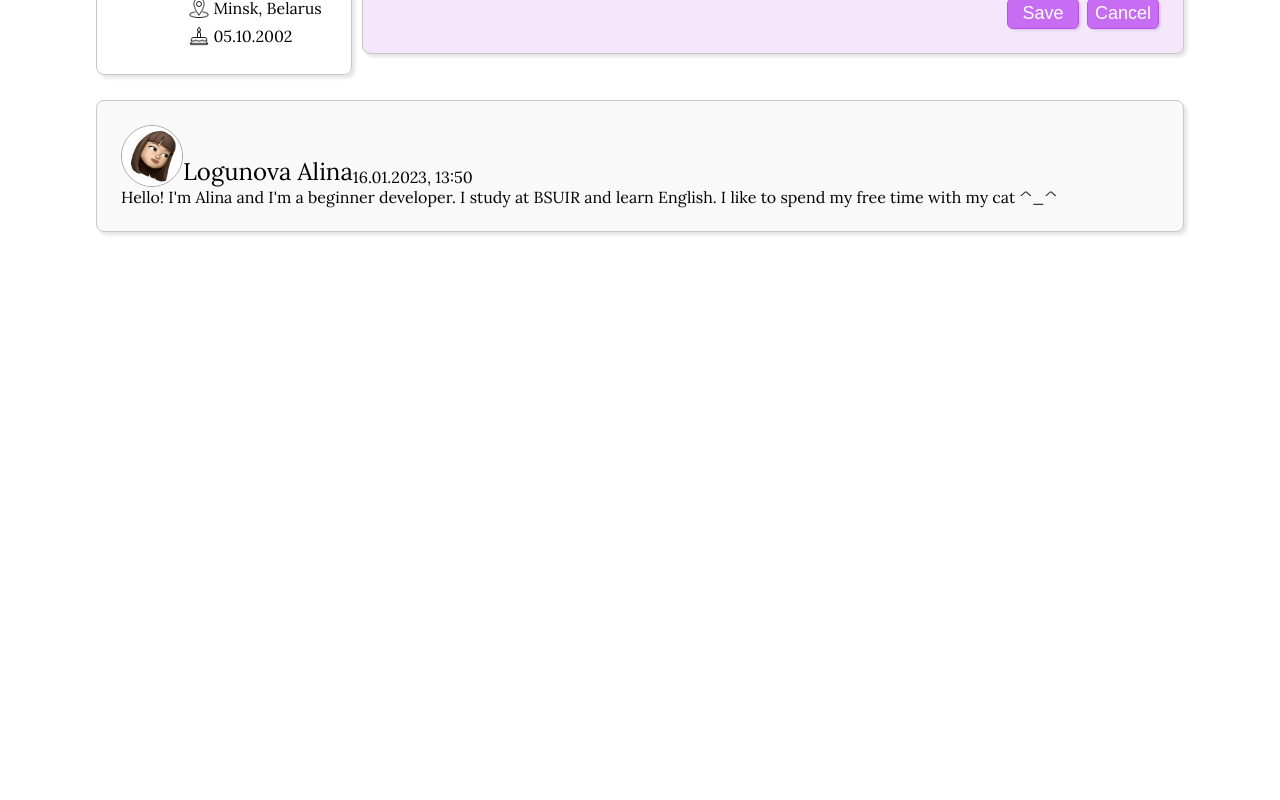
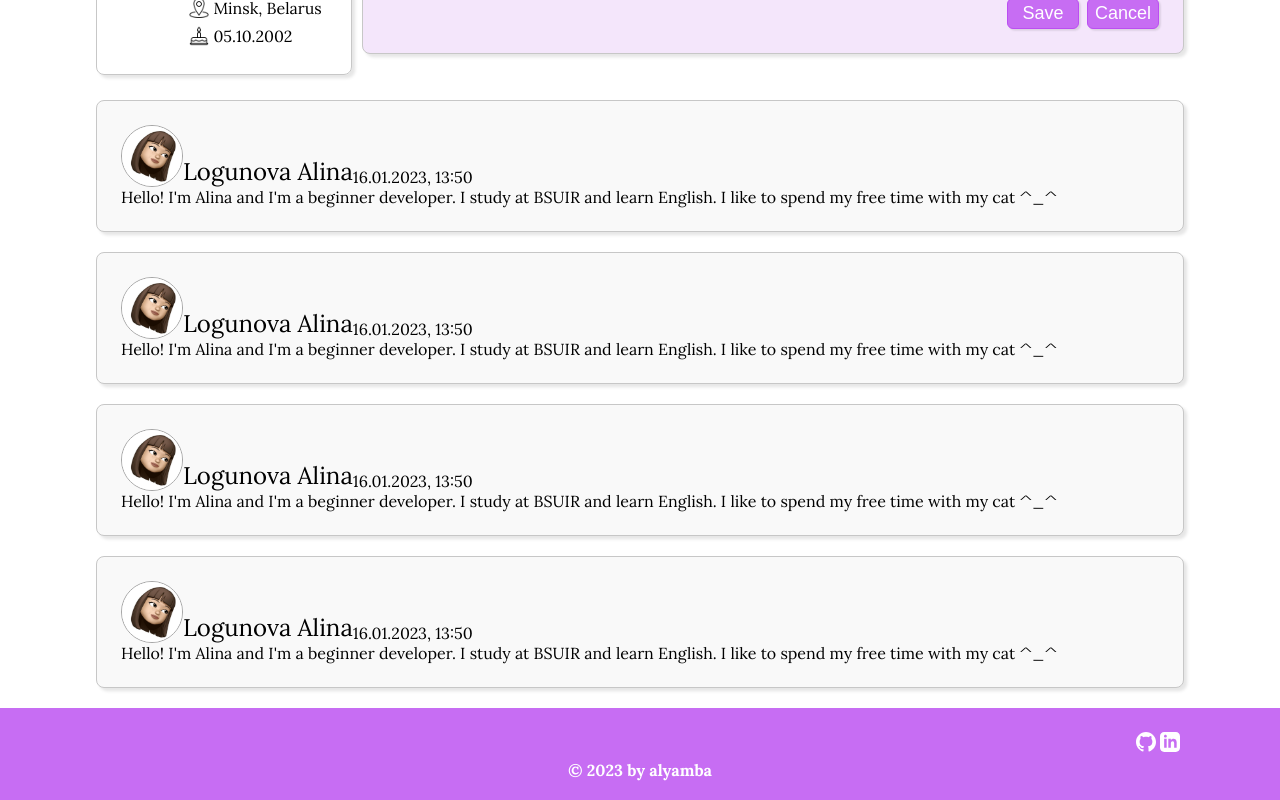
Before and after one commit to alyamba/blog-project, a React (Create React App) app: page / in a window 1280 px wide. Shown: the part 217-1017 px from the top of the page. Before the commit the page ends 800 px from the top, so only its background shows below. Built offline with nearby package versions, Linux system fonts and the light colour scheme; the HTML template or start-up script is replaced by a standard one.

Commit message:
feat: add footer

```diff
--- a/src/App.css
+++ b/src/App.css
@@ -203,7 +203,7 @@ textarea {
 }
 
 .post__div{
-  margin: 4px 6em;
+  margin: 20px 6em;
   border-radius: 8px;
   background: #f9f9f9;
   border: 1px solid rgb(199, 199, 199);
@@ -211,3 +211,18 @@ textarea {
   box-shadow: 0.2em 0.2em 0.2em rgba(0, 0, 0, 0.1);
   padding: 1.5em;
 }
+
+.footer__div{
+  background-color: #c76df3;
+  padding: 20px 6em;
+}
+
+.social-networks__div{
+  text-align: end;
+}
+
+.small{
+  color: #fff;
+  font-weight: 700;
+  text-align: center;
+}
--- a/src/App.js
+++ b/src/App.js
@@ -1,6 +1,5 @@
 import "./App.css";
-import { Button, InputBlock, PostBlock } from "./components";
-import { UserPhoto, NavBar, UserBlock } from "./components";
+import { Button, InputBlock, PostBlock, UserPhoto, NavBar, UserBlock, Footer } from "./components";
 
 const App = () => {
   // const onPress = () => {
@@ -16,6 +15,10 @@ const App = () => {
         </div>
       </div>
       <PostBlock />
+      <PostBlock />
+      <PostBlock />
+      <PostBlock />
+      <Footer/>
     </div>
   );
 };
--- /dev/null
+++ b/src/components/Footer.jsx
@@ -0,0 +1,19 @@
+import gitURL from "../icons/github.svg";
+import linkedinURL from "../icons/linkedin.svg";
+import { Text } from "./Text";
+
+export const Footer = () => {
+  return (
+    <div className="footer__div">
+      <div className="social-networks__div">
+        <a href="https://github.com/alyamba">
+          <img src={gitURL} alt="icon" className="icon"/>
+        </a>
+        <a href="https://www.linkedin.com/in/alyamba/">
+          <img src={linkedinURL} alt="icon" className="icon"/>
+        </a>
+      </div>
+      <Text type="small" text="© 2023 by alyamba"/>
+    </div>
+  );
+};
--- a/src/components/Text.jsx
+++ b/src/components/Text.jsx
@@ -7,6 +7,6 @@ export const Text = ({text, onClick, type, size, additionalClasses = ''}) => {
 }
 
 
-// type: paragraph | label | link | logo | title | post
+// type: paragraph | label | link | logo | title | post | small
 // size: 18px | 12px
 // activity: active | hover | click | default
--- a/src/components/index.js
+++ b/src/components/index.js
@@ -6,5 +6,6 @@ import { UserPhoto } from "./UserPhoto";
 import { UserBlock } from "./UserBlock";
 import { InputBlock } from "./InputBlock";
 import { PostBlock } from "./PostBlock";
+import { Footer } from "./Footer";
 
-export { Button, Input, NavBar, Text, UserPhoto, UserBlock, InputBlock, PostBlock};
+export { Button, Input, NavBar, Text, UserPhoto, UserBlock, InputBlock, PostBlock, Footer};
--- a/src/index.css
+++ b/src/index.css
@@ -10,3 +10,19 @@ code {
   font-family: source-code-pro, Menlo, Monaco, Consolas, "Courier New",
     monospace;
 }
+
+::-webkit-scrollbar {
+  width: 6px;
+  background-color: #f9f9fd;
+}
+
+::-webkit-scrollbar-thumb {
+  border-radius: 10px;
+  background-color: rgb(152, 152, 152);
+}
+
+::-webkit-scrollbar-track {
+  -webkit-box-shadow: inset 0 0 6px rgba(0,0,0,0.2);
+  border-radius: 10px;
+  background-color: #f9f9fd;
+}
```
Also changed, not shown: src/icons/github.svg (added), src/icons/linkedin.svg (added).
